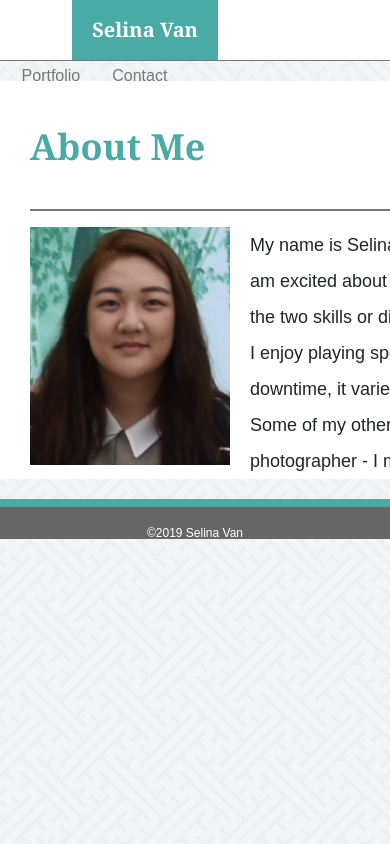
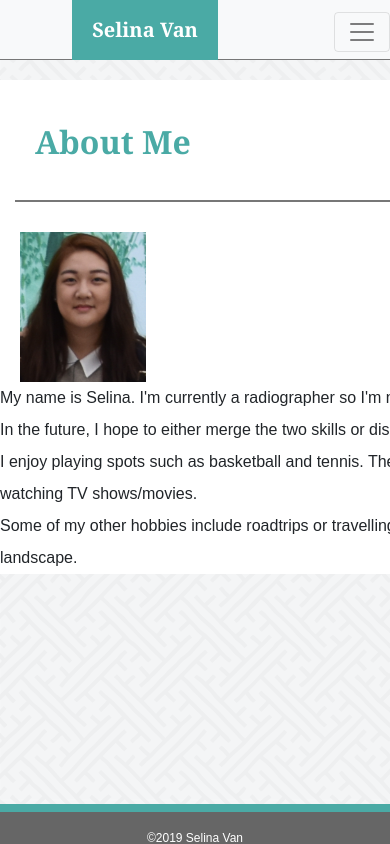
Before and after one commit to Sellieee/Bootstrap-Portfolio, a plain HTML site: page index.html in a window 390 px wide. Shown: the top 844 px of the page. Drawn offline with nearby package versions, Linux system fonts and the light colour scheme.

Commit message:
Attempt to make pages responsive, responsive navbar successful

```diff
--- a/index.html
+++ b/index.html
@@ -14,36 +14,47 @@
   </head>
   <body>
       <header>
+          <nav class="navbar navbar-expand-lg navbar-light bg-light">
+              <a class="navbar-brand" id="logo" href="#">Selina Van</a>
+              <button class="navbar-toggler" type="button" data-toggle="collapse" data-target="#navbarSupportedContent" aria-controls="navbarSupportedContent" aria-expanded="false" aria-label="Toggle navigation">
+                <span class="navbar-toggler-icon"></span>
+              </button>
 
-         <div class="navbar">
-           <a id="logo" class="nav-link disabled">Selina Van</a>
-      <ul class="nav justify-content-end">
+              <div class="collapse navbar-collapse" id="navbarSupportedContent">
+                <ul class="navbar-nav mr-auto">
                   <li class="nav-item">
-          <a class="nav-link active" href="./index.html">About</a>
+                    <a class="nav-link" href="./index.html">About</a>
                   </li>
                   <li class="nav-item">
                     <a class="nav-link" href="./portfolio.html">Portfolio</a>
                   </li>
                    <li class="nav-item">
-          <a
-            class="nav-link"
-            href="./contact.html
-            "
-            >Contact</a
-          >
+                    <a class="nav-link" href="./contact.html">Contact</a>
                   </li>
                 </ul>
-
               </div>
+            </nav>
          </header>
+    <div class="wrapper">
     <div class="container">
+      <div class="row">
       <div class="col-sm-12" id="clearfix">
         <h1>About Me</h1>
+
         <hr />
-        <img src="./images/Profile.png" width="200" id="prof-image">
+      </div>
+        <div class="row">
+          <div class="col-sm-2">
+        <img src="./images/Profile.png" id="prof-image" height="150px"
+        >
+          </div>
+          <div class="col-sm-10  ">
         <p>My name is Selina. I'm currently a radiographer so I'm new to the coding world, but I am excited about what I will learn and achieve. In the future, I hope to either merge the two skills or discover an entirely different avenue.</p>
         <p>I enjoy playing spots such as basketball and tennis. There are many things I do in my downtime, it varies from knitting/embroidery to watching TV shows/movies.</p>
         <p>Some of my other hobbies include roadtrips or travelling. I am also an amateur photographer - I mostly take photos of the scenery or landscape.</p>
+      </div>
+      </div>
+      </div>
     </div>
     </div>
     <footer>
--- a/style.css
+++ b/style.css
@@ -1,12 +1,7 @@
-header {
-  background-color: #ffffff;
-  border-bottom: 1.5px solid #777777;
-  margin-bottom: 20px;
-}
-
 body {
   margin: 0 auto;
   background: url(./images/interlaced.png);
+  padding-bottom: 40px;
 }
 
 #logo {
@@ -28,11 +23,14 @@ body {
   height: 60px;
   padding: 0;
   align-items: baseline;
+  background-color: #ffffff;
+  border-bottom: 1.5px solid #777777;
+  margin-bottom: 20px;
 }
 
-.nav {
+#navbarSupportedContent {
   position: relative;
-  right: 17.5%;
+  left: 57.5%;
 }
 
 a {
@@ -42,28 +40,36 @@ a {
 h1 {
   color: #4aaaa5;
   font-size: 2em;
-  padding: 30px 0px 10px 0px;
+  padding: 30px 0px 10px 20px;
   font-weight: bold;
   font-family: Georgia, "Times New Roman", Times, serif;
 }
 
 hr {
   border: 1.5px solid #777777;
+  padding: 0 10px;
+  margin-bottom: 30px;
 }
 
 .container {
   background-color: #ffffff;
   font-family: Arial, Helvetica, sans-serif;
   width: 960px;
-  margin-bottom: 20px;
   clear: both;
   line-height: 2;
-  font-size: 18px;
+  font-size: 16px;
+  min-height: fit-content;
 }
 
 #prof-image {
   float: left;
+  margin: 0 20px;
+  display: inline-block;
+}
+
+p {
   margin-right: 20px;
+  display: inline-block;
 }
 
 #clearfix::after {
@@ -82,7 +88,7 @@ h3 {
   font-weight: normal;
   padding: 10px;
   position: relative;
-  bottom: 50px;
+  bottom: 75px;
 }
 
 button {
@@ -94,6 +100,17 @@ button {
   margin-bottom: 20px;
 }
 
+#message {
+  height: 150px;
+}
+
+.wrapper {
+  min-height: 100%;
+  margin: 0 auto;
+  padding-bottom: 40px;
+}
+
+/* Can't seem to get Sticky Footer to work */
 footer {
   background-color: #666666;
   text-align: center;
@@ -103,4 +120,8 @@ footer {
   padding-top: 20px;
   border-top: 8px solid #4aaaa5;
   clear: both;
+  width: 100%;
+  height: 40px;
+  position: fixed;
+  bottom: 0px;
 }
```
Also changed, not shown: contact.html (+13 -11 lines), portfolio.html (+18 -16 lines). Lines whose indentation alone changed are shown as unchanged.
